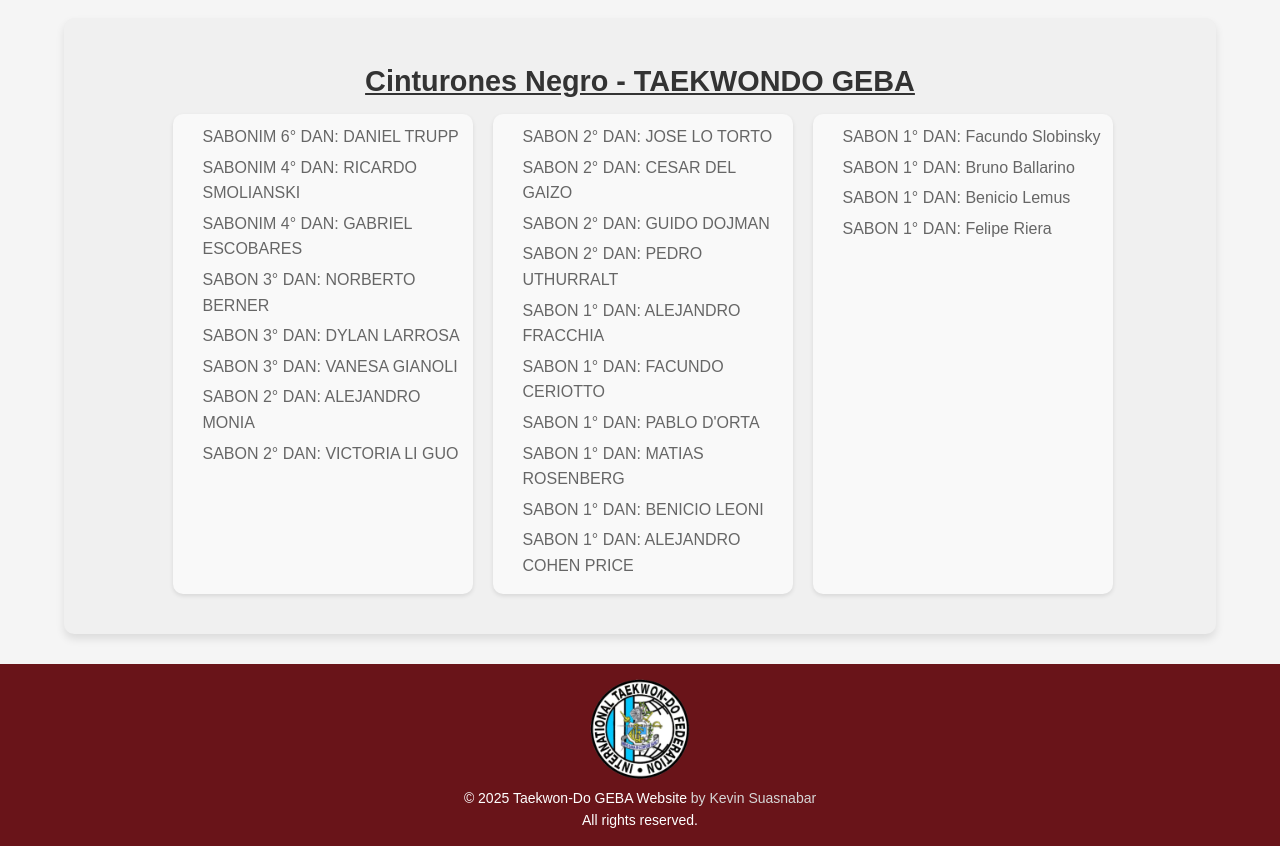
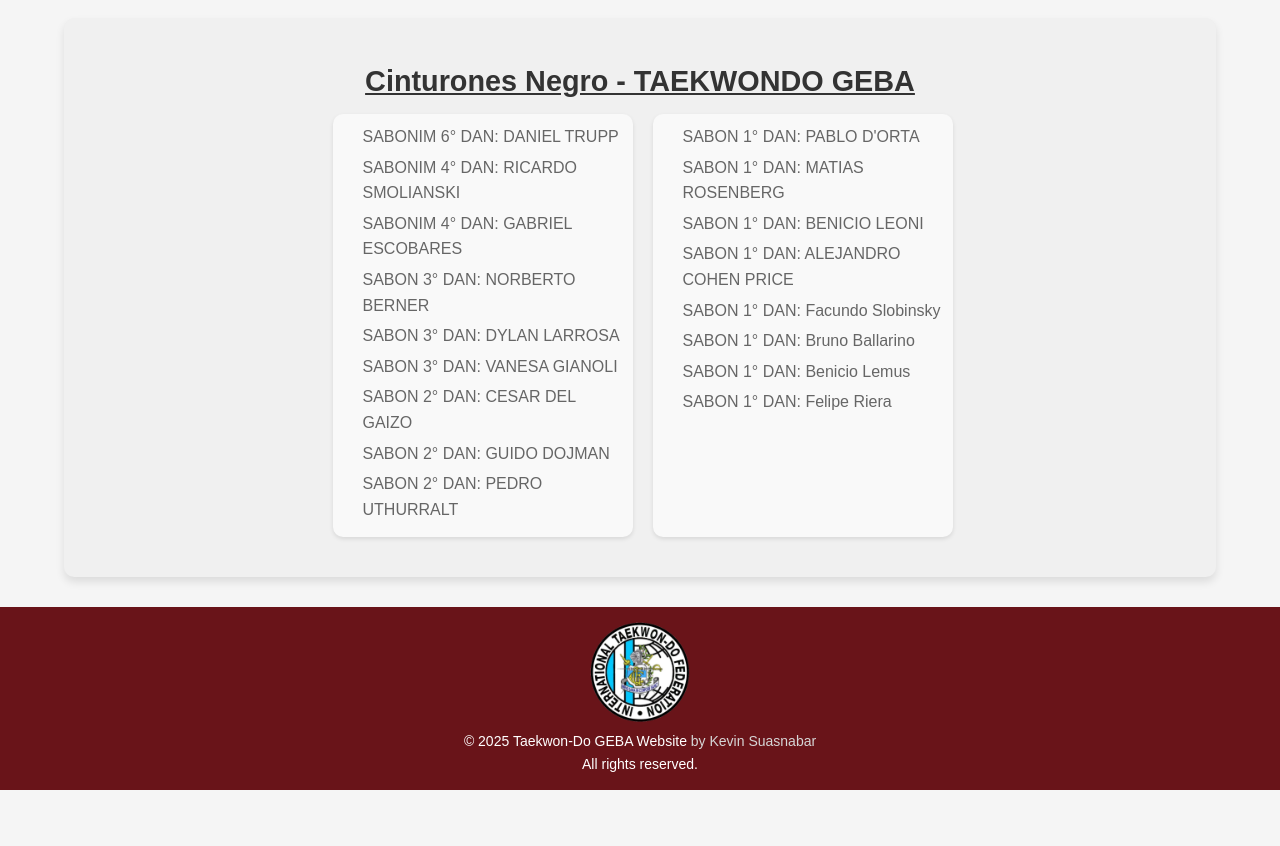
Before and after one commit to OpieSoA/TaekwondoGEBA-NewWebsite, a plain HTML site: page html/instructores.html in a window 1280 px wide. Shown: the part 1286-2132 px from the top of the page. After the commit the page ends 2076 px from the top, so only its background shows below. Drawn offline with Linux system fonts and the light colour scheme.

Commit message:
Update instructores.html

```diff
--- a/html/instructores.html
+++ b/html/instructores.html
@@ -82,26 +82,18 @@
                     <li>SABON 3° DAN: NORBERTO BERNER</li>
                     <li>SABON 3° DAN: DYLAN LARROSA</li>
                     <li>SABON 3° DAN: VANESA GIANOLI</li>
-                    <li>SABON 2° DAN: ALEJANDRO MONIA</li>
-                    <li>SABON 2° DAN: VICTORIA LI GUO</li>
+                    <li>SABON 2° DAN: CESAR DEL GAIZO</li>
+                    <li>SABON 2° DAN: GUIDO DOJMAN</li>
+                    <li>SABON 2° DAN: PEDRO UTHURRALT</li>
                 </ul>
             </div>
             <div class="column">
                 <ul>
-                    <li>SABON 2° DAN: JOSE LO TORTO</li>
-                    <li>SABON 2° DAN: CESAR DEL GAIZO</li>
-                    <li>SABON 2° DAN: GUIDO DOJMAN</li>
-                    <li>SABON 2° DAN: PEDRO UTHURRALT</li>
-                    <li>SABON 1° DAN: ALEJANDRO FRACCHIA</li>
-                    <li>SABON 1° DAN: FACUNDO CERIOTTO</li>
+                    <!-- <li>SABON 2° DAN: JOSE LO TORTO</li> -->
                     <li>SABON 1° DAN: PABLO D'ORTA</li>
                     <li>SABON 1° DAN: MATIAS ROSENBERG</li>
                     <li>SABON 1° DAN: BENICIO LEONI</li>
                     <li>SABON 1° DAN: ALEJANDRO COHEN PRICE<li>
-                </ul>
-            </div>
-            <div class="column">
-                <ul>
                     <li>SABON 1° DAN: Facundo Slobinsky</li>
                     <li>SABON 1° DAN: Bruno Ballarino</li>
                     <li>SABON 1° DAN: Benicio Lemus</li>
@@ -110,10 +102,19 @@
             </div>
             <!-- <div class="column">
                 <ul>
-                    <li>SABON 1° DAN: Facundo Slobinsky</li>
-                    <li>SABON 1° DAN: Bruno Ballarino</li>
-                    <li>SABON 1° DAN: Benicio Lemus</li>
-                    <li>SABON 1° DAN: Felipe Riera</li>
+                    <li>SABON 1° DAN: Leonardo Gualtieri</li>
+                    <li>SABON 1° DAN: Elis Muhafara</li>
+                    <li>SABON 1° DAN: Emma Pérez</li>
+                    <li>SABON 1° DAN: Malena Hane</li>
+                    <li>SABON 1° DAN: Nina Muhafara</li>
+                    <li>SABON 1° DAN: Ignacio</li>
+                    <li>SABON 1° DAN: Trinidad</li>
+                    <li>SABON 1° DAN: Juan Nicasio</li>
+                    <li>SABON 1° DAN: Francisca Suarez</li>
+                    <li>SABON 1° DAN: Bianca Beunza</li>
+                    <li>SABON 1° DAN: Tómas Fernández</li>
+                    <li>SABON 1° DAN: Felipe</li>
+                    <li>SABON 1° DAN: Agnes</li>
                 </ul>
             </div> -->
         </div>
```
